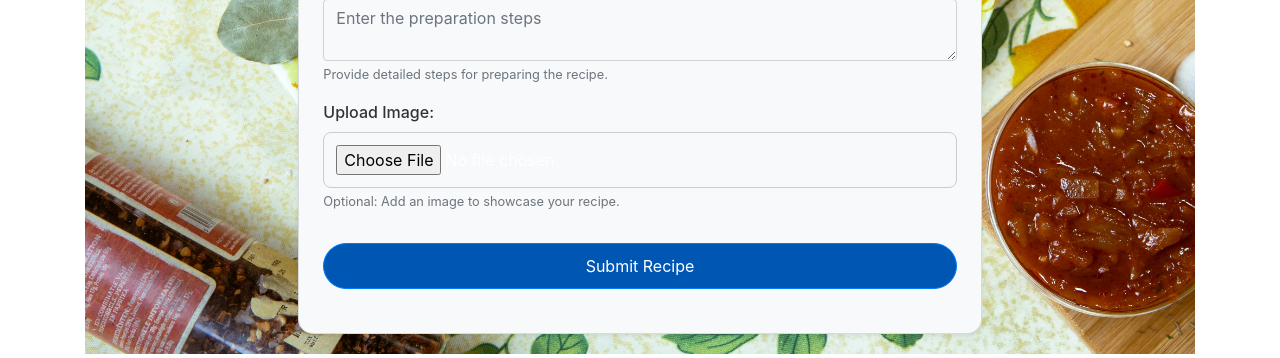
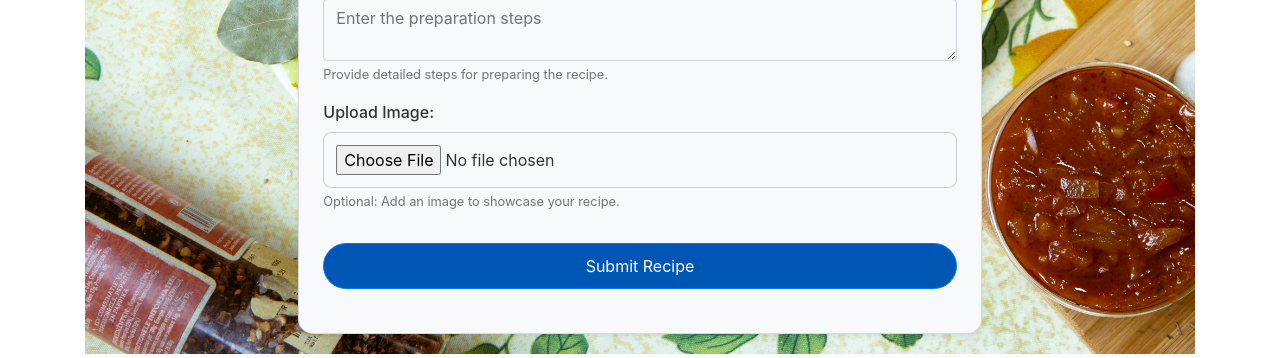
Before and after one commit to topesoul/afrorecipehub, a Flask app: page /new_recipe in a window 1280 px wide. Shown: the part 715-1073 px from the top of the page. Run offline with Flask 2, Linux system fonts and the light colour scheme; the visitor is signed in with stand-in values (Sample User, id 1); data that the repository does not hold is empty; some libraries are stand-ins or nearby versions.

Commit message:
Correct CSS variable syntax error
Fixed a syntax error with the CSS variable for text color, ensuring consistent styling and preventing potential rendering issues across different browsers.

```diff
--- a/recipehub/static/css/style.css
+++ b/recipehub/static/css/style.css
@@ -176,7 +176,7 @@ input, textarea, select {
     border: 1px solid #ccc;
     border-radius: 8px;
     font-size: 1rem;
-    color: var (--text-color);
+    color: var(--text-color); /* Corrected syntax */
 }
 
 input:focus, textarea:focus, select:focus {
```
